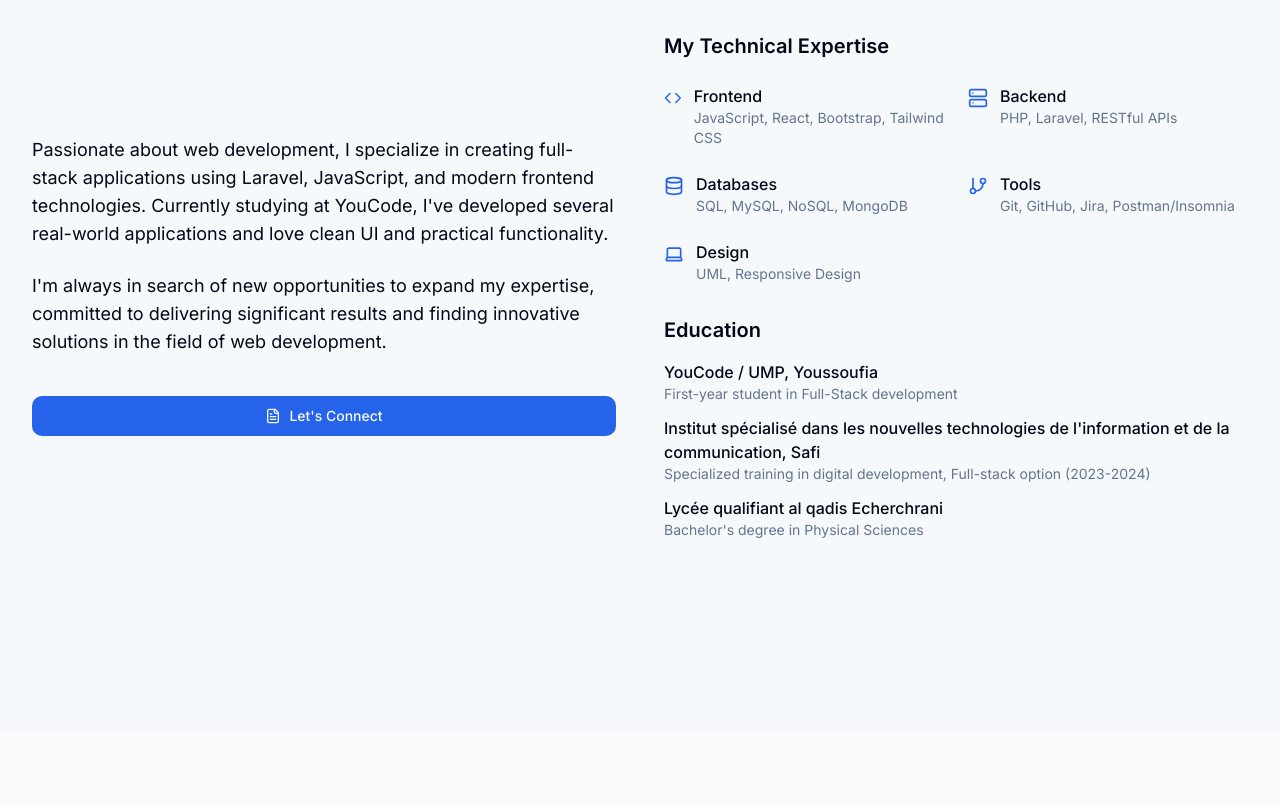
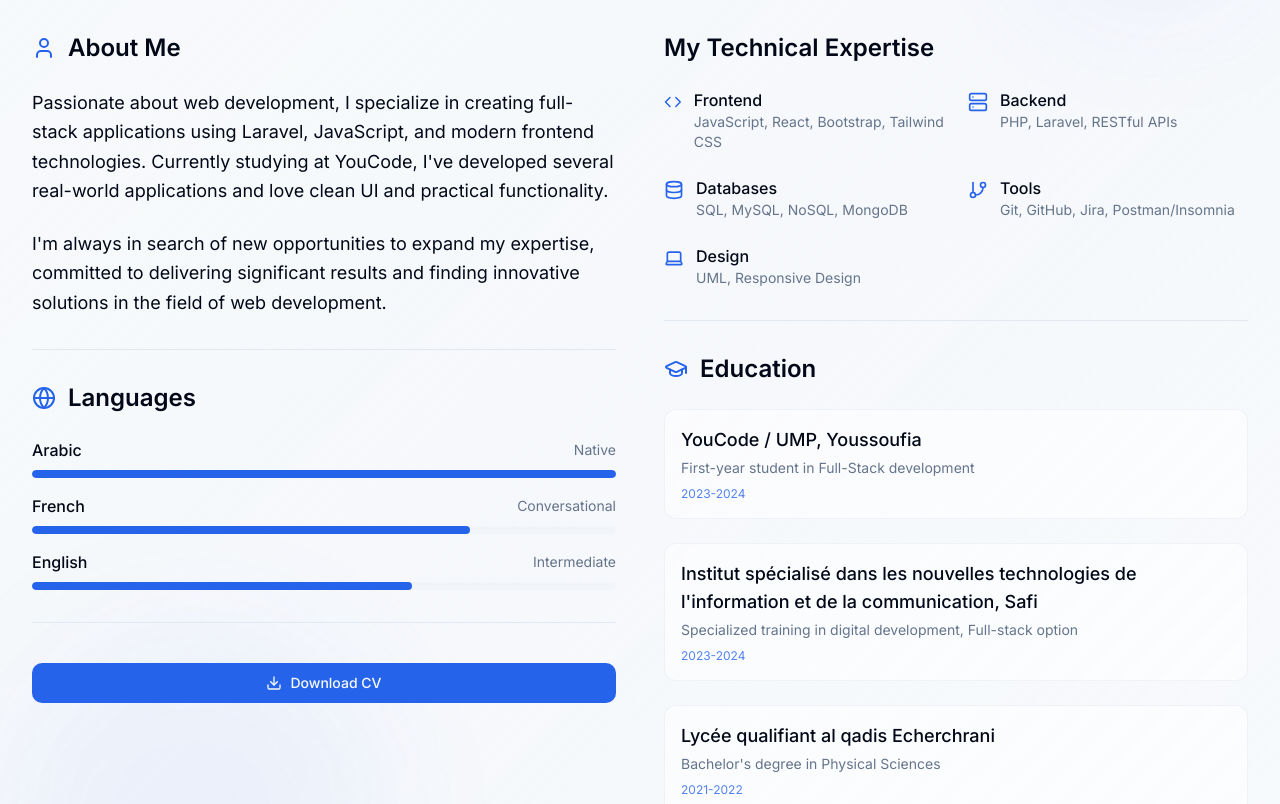
Before and after one commit to YahyaAf/protfulio, a React (Vite) app: page / in a window 1280 px wide. Shown: the part 1040-1844 px from the top of the page. Built offline with nearby package versions, Linux system fonts and the light colour scheme.

Commit message:
feat: Add About Me, Education, and CV sections
Add sections for About Me, Education, and a link to download the CV. Dynamically design the portfolio.

```diff
--- a/package.json
+++ b/package.json
@@ -45,6 +45,7 @@
     "cmdk": "^1.0.0",
     "date-fns": "^3.6.0",
     "embla-carousel-react": "^8.3.0",
+    "framer-motion": "^12.7.4",
     "input-otp": "^1.2.4",
     "lucide-react": "^0.462.0",
     "next-themes": "^0.3.0",
--- a/src/components/AboutSection.tsx
+++ b/src/components/AboutSection.tsx
@@ -1,100 +1,252 @@
 
 import { Button } from "@/components/ui/button";
-import { FileText, Code, Laptop, Server, Database, GitBranch } from "lucide-react";
+import { FileText, Code, Laptop, Server, Database, GitBranch, Globe, GraduationCap, User, Download } from "lucide-react";
+import { Separator } from "@/components/ui/separator";
+import { motion } from "framer-motion";
 
 const AboutSection = () => {
   return (
-    <section id="about" className="py-24 bg-secondary/30 dark:bg-gray-800/30">
-      <div className="section-container">
+    <section id="about" className="py-24 bg-gradient-to-br from-secondary/5 via-secondary/30 to-secondary/5 dark:bg-gray-800/30 relative overflow-hidden">
+      {/* Background decorative elements */}
+      <div className="absolute top-0 right-0 w-64 h-64 bg-primary/5 rounded-full filter blur-3xl"></div>
+      <div className="absolute bottom-0 left-0 w-96 h-96 bg-primary/5 rounded-full filter blur-3xl"></div>
+
+      <div className="section-container relative z-10">
         <h2 className="section-title">About Me</h2>
 
-        <div className="grid md:grid-cols-2 gap-12 items-center">
-          <div className="space-y-6">
-            <p className="text-lg">
-              Passionate about web development, I specialize in creating full-stack applications using Laravel, JavaScript, and modern frontend technologies.
-              Currently studying at YouCode, I've developed several real-world applications and love clean UI and practical functionality.
-            </p>
+        <div className="grid md:grid-cols-2 gap-12 items-start">
+          <motion.div
+            initial={{ opacity: 0, y: 20 }}
+            whileInView={{ opacity: 1, y: 0 }}
+            viewport={{ once: true }}
+            transition={{ duration: 0.6 }}
+            className="space-y-8"
+          >
+            <AboutMeSection />
+            <Separator className="my-6" />
+            <LanguageSection />
+            <Separator className="my-6" />
+            <CvDownloadSection />
+          </motion.div>
 
-            <p className="text-lg">
-              I'm always in search of new opportunities to expand my expertise, committed to delivering significant results and finding innovative solutions in the field of web development.
-            </p>
-
-            <div className="pt-4">
-              <Button asChild className="flex items-center gap-2">
-                <a href="#contact">
-                  <FileText className="w-5 h-5" />
-                  <span>Let's Connect</span>
-                </a>
-              </Button>
-            </div>
-          </div>
-
-          <div>
-            <h3 className="text-xl font-semibold mb-6">My Technical Expertise</h3>
-            <div className="grid grid-cols-2 gap-6">
-              <div className="flex items-start gap-3">
-                <Code className="w-5 h-5 text-primary mt-1" />
-                <div>
-                  <h4 className="font-medium">Frontend</h4>
-                  <p className="text-sm text-muted-foreground">JavaScript, React, Bootstrap, Tailwind CSS</p>
-                </div>
-              </div>
-
-              <div className="flex items-start gap-3">
-                <Server className="w-5 h-5 text-primary mt-1" />
-                <div>
-                  <h4 className="font-medium">Backend</h4>
-                  <p className="text-sm text-muted-foreground">PHP, Laravel, RESTful APIs</p>
-                </div>
-              </div>
-
-              <div className="flex items-start gap-3">
-                <Database className="w-5 h-5 text-primary mt-1" />
-                <div>
-                  <h4 className="font-medium">Databases</h4>
-                  <p className="text-sm text-muted-foreground">SQL, MySQL, NoSQL, MongoDB</p>
-                </div>
-              </div>
-
-              <div className="flex items-start gap-3">
-                <GitBranch className="w-5 h-5 text-primary mt-1" />
-                <div>
-                  <h4 className="font-medium">Tools</h4>
-                  <p className="text-sm text-muted-foreground">Git, GitHub, Jira, Postman/Insomnia</p>
-                </div>
-              </div>
-
-              <div className="flex items-start gap-3">
-                <Laptop className="w-5 h-5 text-primary mt-1" />
-                <div>
-                  <h4 className="font-medium">Design</h4>
-                  <p className="text-sm text-muted-foreground">UML, Responsive Design</p>
-                </div>
-              </div>
-            </div>
-
-            <div className="mt-8">
-              <h3 className="text-xl font-semibold mb-4">Education</h3>
-              <ul className="space-y-3">
-                <li className="flex flex-col">
-                  <span className="font-medium">YouCode / UMP, Youssoufia</span>
-                  <span className="text-sm text-muted-foreground">First-year student in Full-Stack development</span>
-                </li>
-                <li className="flex flex-col">
-                  <span className="font-medium">Institut spécialisé dans les nouvelles technologies de l'information et de la communication, Safi</span>
-                  <span className="text-sm text-muted-foreground">Specialized training in digital development, Full-stack option (2023-2024)</span>
-                </li>
-                <li className="flex flex-col">
-                  <span className="font-medium">Lycée qualifiant al qadis Echerchrani</span>
-                  <span className="text-sm text-muted-foreground">Bachelor's degree in Physical Sciences</span>
-                </li>
-              </ul>
-            </div>
-          </div>
+          <motion.div
+            initial={{ opacity: 0, y: 20 }}
+            whileInView={{ opacity: 1, y: 0 }}
+            viewport={{ once: true }}
+            transition={{ duration: 0.6, delay: 0.2 }}
+          >
+            <ExpertiseSection />
+            <Separator className="my-8" />
+            <EducationSection />
+          </motion.div>
         </div>
       </div>
     </section>
   );
 };
 
+// About Me component
+const AboutMeSection = () => {
+  return (
+    <div className="space-y-6">
+      <div className="flex items-center gap-3 mb-4">
+        <User className="h-6 w-6 text-primary" />
+        <h3 className="text-2xl font-semibold">About Me</h3>
+      </div>
+
+      <p className="text-lg leading-relaxed">
+        Passionate about web development, I specialize in creating full-stack applications using Laravel, JavaScript, and modern frontend technologies.
+        Currently studying at YouCode, I've developed several real-world applications and love clean UI and practical functionality.
+      </p>
+
+      <p className="text-lg leading-relaxed">
+        I'm always in search of new opportunities to expand my expertise, committed to delivering significant results and finding innovative solutions in the field of web development.
+      </p>
+    </div>
+  )
+}
+
+// Language component
+const LanguageSection = () => {
+  const languages = [
+    { name: "Arabic", level: "Native", progress: 100 },
+    { name: "French", level: "Conversational", progress: 75 },
+    { name: "English", level: "Intermediate", progress: 65 }
+  ];
+
+  return (
+    <div>
+      <div className="flex items-center gap-3 mb-6">
+        <Globe className="h-6 w-6 text-primary" />
+        <h3 className="text-2xl font-semibold">Languages</h3>
+      </div>
+
+      <div className="space-y-4">
+        {languages.map((language, index) => (
+          <div key={index} className="space-y-2">
+            <div className="flex justify-between items-center">
+              <span className="font-medium">{language.name}</span>
+              <span className="text-sm text-muted-foreground">{language.level}</span>
+            </div>
+            <div className="h-2 w-full bg-secondary rounded-full overflow-hidden">
+              <div
+                className="h-full bg-primary rounded-full transition-all duration-1000"
+                style={{ width: `${language.progress}%` }}
+              />
+            </div>
+          </div>
+        ))}
+      </div>
+    </div>
+  )
+}
+
+// CV Download component
+const CvDownloadSection = () => {
+  return (
+    <div className="pt-2">
+      <Button asChild className="flex items-center gap-2 w-full sm:w-auto transition-all hover:scale-105">
+        <a
+          href="https://drive.google.com/file/d/1bqH7fycX8KAS3pRHmYsVQ0F3ZEIfeVwR/view?usp=drive_link"
+          target="_blank"
+          rel="noopener noreferrer"
+          className="py-3"
+        >
+          <Download className="w-5 h-5" />
+          <span>Download CV</span>
+        </a>
+      </Button>
+    </div>
+  )
+}
+
+// Expertise component
+const ExpertiseSection = () => {
+  return (
+    <div>
+      <h3 className="text-2xl font-semibold mb-6">My Technical Expertise</h3>
+      <div className="grid grid-cols-2 gap-6">
+        <motion.div
+          className="flex items-start gap-3"
+          initial={{ opacity: 0, x: -20 }}
+          whileInView={{ opacity: 1, x: 0 }}
+          viewport={{ once: true }}
+          transition={{ duration: 0.4 }}
+        >
+          <Code className="w-5 h-5 text-primary mt-1" />
+          <div>
+            <h4 className="font-medium">Frontend</h4>
+            <p className="text-sm text-muted-foreground">JavaScript, React, Bootstrap, Tailwind CSS</p>
+          </div>
+        </motion.div>
+
+        <motion.div
+          className="flex items-start gap-3"
+          initial={{ opacity: 0, x: -20 }}
+          whileInView={{ opacity: 1, x: 0 }}
+          viewport={{ once: true }}
+          transition={{ duration: 0.4, delay: 0.1 }}
+        >
+          <Server className="w-5 h-5 text-primary mt-1" />
+          <div>
+            <h4 className="font-medium">Backend</h4>
+            <p className="text-sm text-muted-foreground">PHP, Laravel, RESTful APIs</p>
+          </div>
+        </motion.div>
+
+        <motion.div
+          className="flex items-start gap-3"
+          initial={{ opacity: 0, x: -20 }}
+          whileInView={{ opacity: 1, x: 0 }}
+          viewport={{ once: true }}
+          transition={{ duration: 0.4, delay: 0.2 }}
+        >
+          <Database className="w-5 h-5 text-primary mt-1" />
+          <div>
+            <h4 className="font-medium">Databases</h4>
+            <p className="text-sm text-muted-foreground">SQL, MySQL, NoSQL, MongoDB</p>
+          </div>
+        </motion.div>
+
+        <motion.div
+          className="flex items-start gap-3"
+          initial={{ opacity: 0, x: -20 }}
+          whileInView={{ opacity: 1, x: 0 }}
+          viewport={{ once: true }}
+          transition={{ duration: 0.4, delay: 0.3 }}
+        >
+          <GitBranch className="w-5 h-5 text-primary mt-1" />
+          <div>
+            <h4 className="font-medium">Tools</h4>
+            <p className="text-sm text-muted-foreground">Git, GitHub, Jira, Postman/Insomnia</p>
+          </div>
+        </motion.div>
+
+        <motion.div
+          className="flex items-start gap-3"
+          initial={{ opacity: 0, x: -20 }}
+          whileInView={{ opacity: 1, x: 0 }}
+          viewport={{ once: true }}
+          transition={{ duration: 0.4, delay: 0.4 }}
+        >
+          <Laptop className="w-5 h-5 text-primary mt-1" />
+          <div>
+            <h4 className="font-medium">Design</h4>
+            <p className="text-sm text-muted-foreground">UML, Responsive Design</p>
+          </div>
+        </motion.div>
+      </div>
+    </div>
+  )
+}
+
+// Education component
+const EducationSection = () => {
+  const education = [
+    {
+      institution: "YouCode / UMP, Youssoufia",
+      degree: "First-year student in Full-Stack development",
+      period: "2023-2024"
+    },
+    {
+      institution: "Institut spécialisé dans les nouvelles technologies de l'information et de la communication, Safi",
+      degree: "Specialized training in digital development, Full-stack option",
+      period: "2023-2024"
+    },
+    {
+      institution: "Lycée qualifiant al qadis Echerchrani",
+      degree: "Bachelor's degree in Physical Sciences",
+      period: "2021-2022"
+    }
+  ];
+
+  return (
+    <div className="mt-8">
+      <div className="flex items-center gap-3 mb-6">
+        <GraduationCap className="h-6 w-6 text-primary" />
+        <h3 className="text-2xl font-semibold">Education</h3>
+      </div>
+
+      <ul className="space-y-6">
+        {education.map((item, index) => (
+          <motion.li
+            key={index}
+            className="p-4 rounded-lg border border-border/50 bg-card/50 hover:bg-card transition-all duration-300"
+            initial={{ opacity: 0, y: 20 }}
+            whileInView={{ opacity: 1, y: 0 }}
+            viewport={{ once: true }}
+            transition={{ duration: 0.5, delay: index * 0.1 }}
+          >
+            <div className="flex flex-col">
+              <span className="font-medium text-lg">{item.institution}</span>
+              <span className="text-sm text-muted-foreground mt-1">{item.degree}</span>
+              <span className="text-xs text-primary/80 mt-2">{item.period}</span>
+            </div>
+          </motion.li>
+        ))}
+      </ul>
+    </div>
+  )
+}
+
 export default AboutSection;
--- a/src/pages/Index.tsx
+++ b/src/pages/Index.tsx
@@ -23,7 +23,13 @@ const Index = () => {
           e.preventDefault();
           const element = document.querySelector(id);
           if (element) {
-            element.scrollIntoView({
+            // Add offset for fixed header
+            const offset = 80;
+            const elementPosition = element.getBoundingClientRect().top;
+            const offsetPosition = elementPosition + window.pageYOffset - offset;
+
+            window.scrollTo({
+              top: offsetPosition,
               behavior: 'smooth'
             });
           }
@@ -33,13 +39,37 @@ const Index = () => {
 
     document.addEventListener('click', handleAnchorClick);
 
+    // Add scroll animation observer
+    const observerOptions = {
+      root: null,
+      rootMargin: '0px',
+      threshold: 0.1,
+    };
+
+    const observer = new IntersectionObserver((entries) => {
+      entries.forEach(entry => {
+        if (entry.isIntersecting) {
+          entry.target.classList.add('animate-fade-in');
+          observer.unobserve(entry.target);
+        }
+      });
+    }, observerOptions);
+
+    // Observe all sections
+    document.querySelectorAll('section').forEach(section => {
+      observer.observe(section);
+    });
+
     return () => {
       document.removeEventListener('click', handleAnchorClick);
+      document.querySelectorAll('section').forEach(section => {
+        observer.unobserve(section);
+      });
     };
   }, []);
 
   return (
-    <div className="min-h-screen flex flex-col bg-gradient-to-br from-background to-background/95">
+    <div className="min-h-screen flex flex-col bg-gradient-to-br from-background via-background/95 to-background">
       <Navbar />
       <main className="flex-grow">
         <HeroSection />
```
Also changed, not shown: 1 other file (tests, documents, lock files or other folders).
